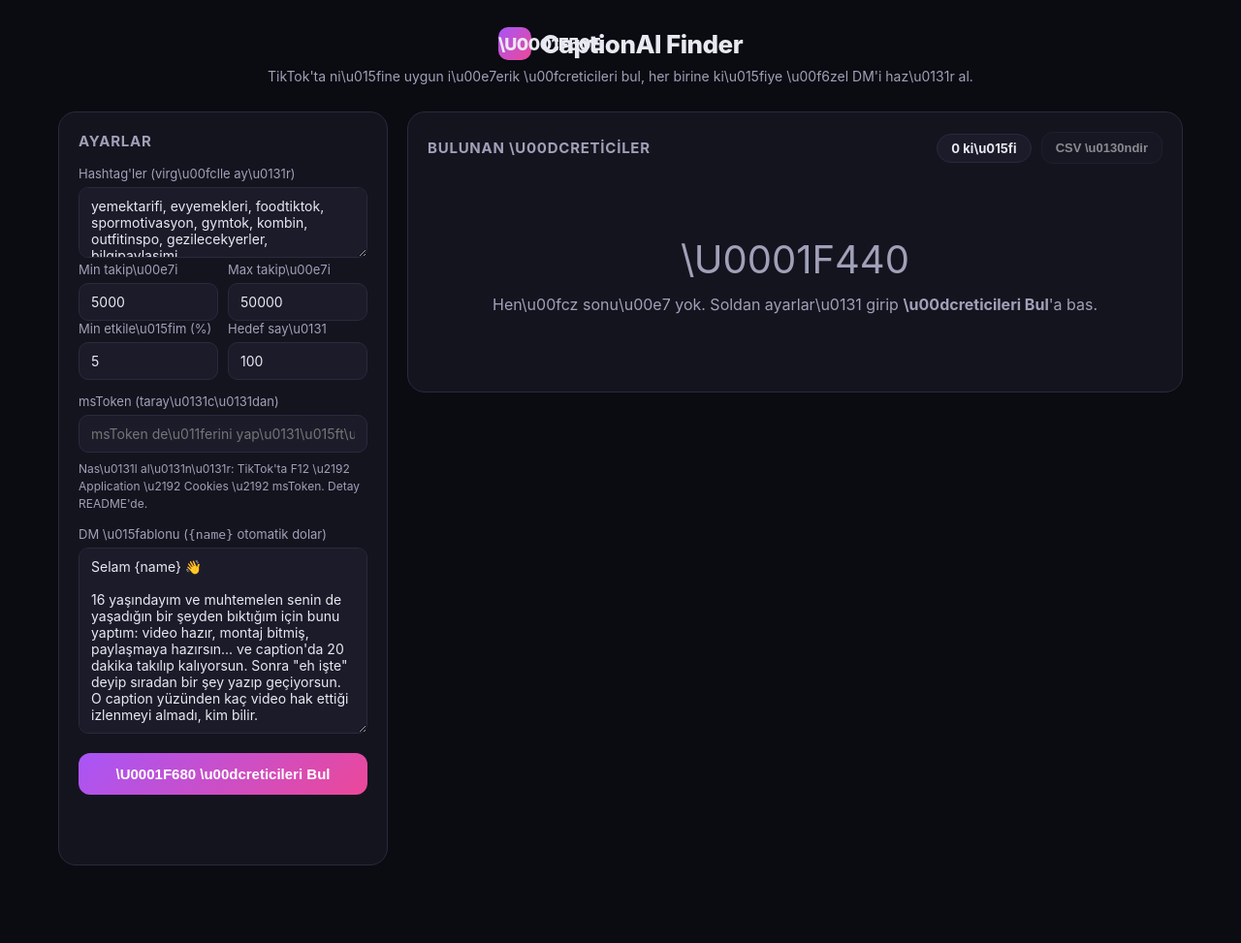
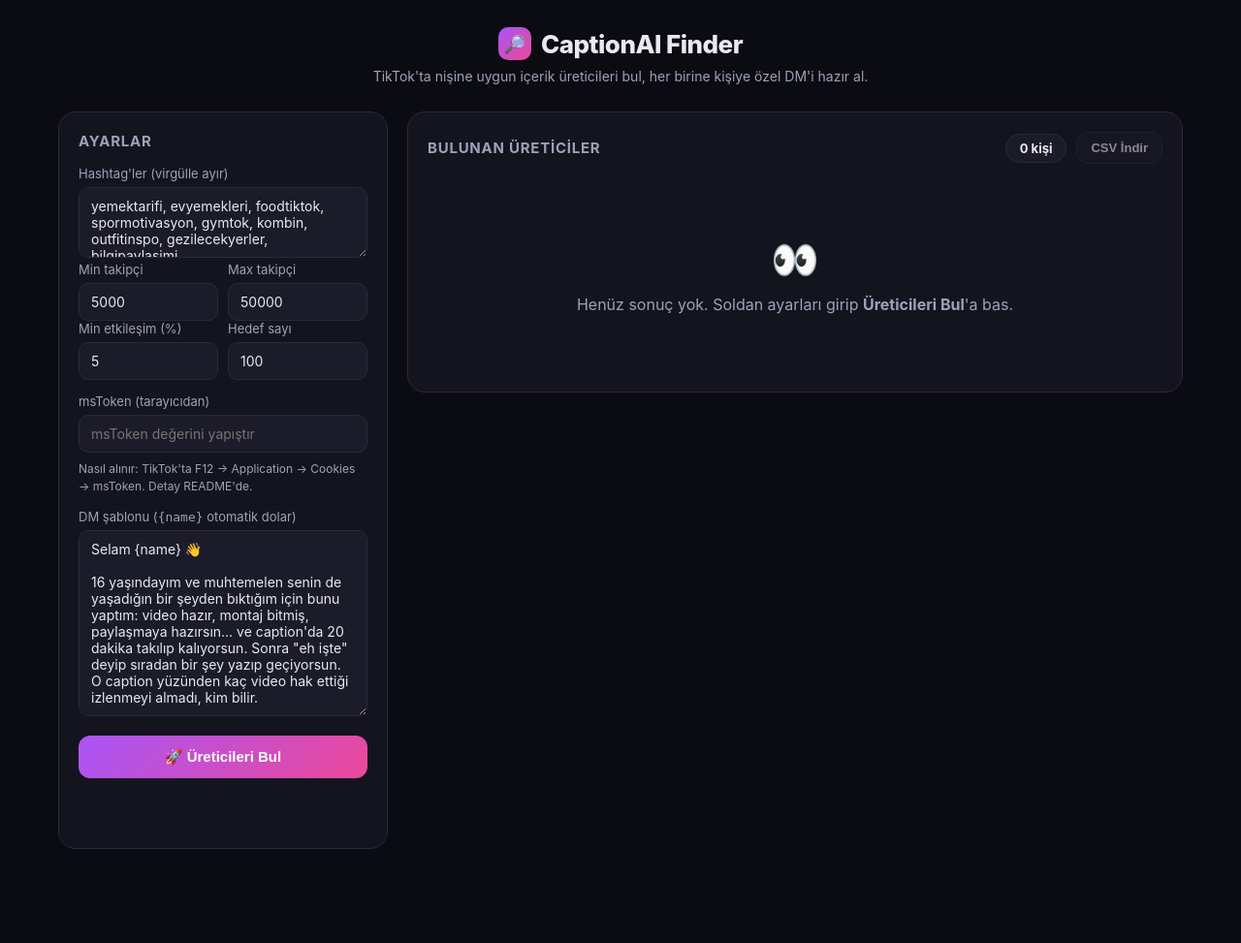
Before and after one commit to gaideaa123/Finder, a Flask app: page / in a window 1280 px wide. Shown: the whole page at 97% size. After the commit the page ends 876 px from the top, so only its background shows below. Run offline with Flask 3, Linux system fonts and the light colour scheme.

Commit message:
fix: arayüzdeki bozuk emoji kaçışlarını gerçek emojilerle değiştir
Önceki sürümde \U0001F... dizileri literal metin olarak kalıyordu (geçersiz
JSON kaçışı). Emojiler artık doğrudan karakter olarak yazıldı.

```diff
--- a/templates/index.html
+++ b/templates/index.html
@@ -62,7 +62,7 @@
     border: none; cursor: pointer; border-radius: 12px; font-weight: 700;
     font-size: 15px; padding: 13px 18px; width: 100%; color: white;
     background: linear-gradient(135deg, var(--accent), var(--accent-2));
-    transition: transform .12s ease, opacity .2s ease;
+    transition: transform .12s ease, opacity .2s ease; text-decoration: none;
   }
   .btn:hover { transform: translateY(-1px); }
   .btn:disabled { opacity: .5; cursor: not-allowed; transform: none; }
@@ -111,8 +111,8 @@
 <body>
 <div class="wrap">
   <header>
-    <div class="logo"><span class="dot">\U0001F50E</span> CaptionAI Finder</div>
-    <p>TikTok'ta ni\u015fine uygun i\u00e7erik \u00fcreticileri bul, her birine ki\u015fiye \u00f6zel DM'i haz\u0131r al.</p>
+    <div class="logo"><span class="dot">🔎</span> CaptionAI Finder</div>
+    <p>TikTok'ta nişine uygun içerik üreticileri bul, her birine kişiye özel DM'i hazır al.</p>
   </header>
 
   <div class="grid">
@@ -120,57 +120,57 @@
     <div class="card">
       <h2>Ayarlar</h2>
 
-      <label>Hashtag'ler (virg\u00fclle ay\u0131r)</label>
+      <label>Hashtag'ler (virgülle ayır)</label>
       <textarea id="hashtags" rows="3" placeholder="yemektarifi, gymtok, kombin"></textarea>
 
       <div class="row">
         <div>
-          <label>Min takip\u00e7i</label>
+          <label>Min takipçi</label>
           <input id="min_followers" type="number" value="5000" />
         </div>
         <div>
-          <label>Max takip\u00e7i</label>
+          <label>Max takipçi</label>
           <input id="max_followers" type="number" value="50000" />
         </div>
       </div>
 
       <div class="row">
         <div>
-          <label>Min etkile\u015fim (%)</label>
+          <label>Min etkileşim (%)</label>
           <input id="min_er" type="number" value="5" step="0.5" />
         </div>
         <div>
-          <label>Hedef say\u0131</label>
+          <label>Hedef sayı</label>
           <input id="target" type="number" value="100" />
         </div>
       </div>
 
-      <label>msToken (taray\u0131c\u0131dan)</label>
-      <input id="ms_token" type="password" placeholder="msToken de\u011ferini yap\u0131\u015ft\u0131r" />
-      <p class="hint">Nas\u0131l al\u0131n\u0131r: TikTok'ta F12 \u2192 Application \u2192 Cookies \u2192 msToken. Detay README'de.</p>
+      <label>msToken (tarayıcıdan)</label>
+      <input id="ms_token" type="password" placeholder="msToken değerini yapıştır" />
+      <p class="hint">Nasıl alınır: TikTok'ta F12 → Application → Cookies → msToken. Detay README'de.</p>
 
-      <label>DM \u015fablonu (<code>{name}</code> otomatik dolar)</label>
+      <label>DM şablonu (<code>{name}</code> otomatik dolar)</label>
       <textarea id="template" rows="10"></textarea>
 
       <div style="margin-top:16px">
-        <button class="btn" id="searchBtn" onclick="runSearch()">\U0001F680 \u00dcreticileri Bul</button>
+        <button class="btn" id="searchBtn" onclick="runSearch()">🚀 Üreticileri Bul</button>
       </div>
       <div class="status" id="status"></div>
     </div>
 
-    <!-- SA\u011e: Sonu\u00e7lar -->
+    <!-- SAĞ: Sonuçlar -->
     <div class="card">
       <div class="toolbar">
-        <h2 style="margin:0">Bulunan \u00dcreticiler</h2>
+        <h2 style="margin:0">Bulunan Üreticiler</h2>
         <div style="display:flex; gap:10px; align-items:center">
-          <span class="count-pill" id="countPill">0 ki\u015fi</span>
-          <button class="btn secondary small" id="csvBtn" onclick="downloadCsv()" disabled>CSV \u0130ndir</button>
+          <span class="count-pill" id="countPill">0 kişi</span>
+          <button class="btn secondary small" id="csvBtn" onclick="downloadCsv()" disabled>CSV İndir</button>
         </div>
       </div>
       <div class="creators" id="results"></div>
       <div class="empty" id="empty">
-        <div class="big">\U0001F440</div>
-        Hen\u00fcz sonu\u00e7 yok. Soldan ayarlar\u0131 girip <b>\u00dcreticileri Bul</b>'a bas.
+        <div class="big">👀</div>
+        Henüz sonuç yok. Soldan ayarları girip <b>Üreticileri Bul</b>'a bas.
       </div>
     </div>
   </div>
@@ -181,7 +181,7 @@
   const CFG = {{ cfg|tojson }};
   let CREATORS = [];
 
-  // On-doldur
+  // Ön-doldur
   document.getElementById('template').value = DEFAULT_TEMPLATE;
   if (CFG.hashtags) document.getElementById('hashtags').value = CFG.hashtags.join(', ');
   if (CFG.min_followers) document.getElementById('min_followers').value = CFG.min_followers;
@@ -215,8 +215,8 @@
     };
 
     btn.disabled = true;
-    btn.innerHTML = '<span class="spinner"></span> Taran\u0131yor...';
-    setStatus('TikTok taran\u0131yor, bu birka\u00e7 dakika s\u00fcrebilir...');
+    btn.innerHTML = '<span class="spinner"></span> Taranıyor...';
+    setStatus('TikTok taranıyor, bu birkaç dakika sürebilir...');
 
     try {
       const res = await fetch('/api/search', {
@@ -228,50 +228,50 @@
       if (!data.ok) throw new Error(data.error || 'Bilinmeyen hata');
       CREATORS = data.creators;
       render();
-      setStatus(`Tamam! ${data.count} \u00fcretici bulundu.`);
+      setStatus('Tamam! ' + data.count + ' üretici bulundu.');
     } catch (e) {
       setStatus('Hata: ' + e.message, true);
     } finally {
       btn.disabled = false;
-      btn.innerHTML = '\U0001F680 \u00dcreticileri Bul';
+      btn.innerHTML = '🚀 Üreticileri Bul';
     }
   }
 
   function render() {
     const wrap = document.getElementById('results');
     const empty = document.getElementById('empty');
-    document.getElementById('countPill').textContent = CREATORS.length + ' ki\u015fi';
+    document.getElementById('countPill').textContent = CREATORS.length + ' kişi';
     document.getElementById('csvBtn').disabled = CREATORS.length === 0;
 
     if (!CREATORS.length) { empty.style.display = 'block'; wrap.innerHTML = ''; return; }
     empty.style.display = 'none';
 
-    wrap.innerHTML = CREATORS.map((c, i) => `
-      <div class="creator">
-        <div class="creator-head">
-          <div>
-            <div class="creator-name">${escapeHtml(c.nickname || c.username)}</div>
-            <div class="creator-sub">@${escapeHtml(c.username)} \u00b7 #${escapeHtml(c.hashtag)}</div>
-          </div>
-          <div class="badges">
-            <span class="badge">${formatNum(c.followers)} takip\u00e7i</span>
-            <span class="badge er">ER ${(c.engagement_rate*100).toFixed(1)}%</span>
-          </div>
-        </div>
-        <div class="dm" id="dm-${i}">${escapeHtml(c.message)}</div>
-        <div class="creator-actions">
-          <button class="btn small" onclick="copyDm(${i}, this)">\U0001F4CB Kopyala</button>
-          <a class="btn small secondary" href="${c.profile}" target="_blank" rel="noopener">\U0001F464 Profile Git</a>
-        </div>
-      </div>
-    `).join('');
+    wrap.innerHTML = CREATORS.map((c, i) =>
+      '<div class="creator">' +
+        '<div class="creator-head">' +
+          '<div>' +
+            '<div class="creator-name">' + escapeHtml(c.nickname || c.username) + '</div>' +
+            '<div class="creator-sub">@' + escapeHtml(c.username) + ' · #' + escapeHtml(c.hashtag) + '</div>' +
+          '</div>' +
+          '<div class="badges">' +
+            '<span class="badge">' + formatNum(c.followers) + ' takipçi</span>' +
+            '<span class="badge er">ER ' + (c.engagement_rate*100).toFixed(1) + '%</span>' +
+          '</div>' +
+        '</div>' +
+        '<div class="dm" id="dm-' + i + '">' + escapeHtml(c.message) + '</div>' +
+        '<div class="creator-actions">' +
+          '<button class="btn small" onclick="copyDm(' + i + ', this)">📋 Kopyala</button>' +
+          '<a class="btn small secondary" href="' + c.profile + '" target="_blank" rel="noopener">👤 Profile Git</a>' +
+        '</div>' +
+      '</div>'
+    ).join('');
   }
 
   function copyDm(i, btn) {
     const text = CREATORS[i].message;
     navigator.clipboard.writeText(text).then(() => {
       const orig = btn.innerHTML;
-      btn.innerHTML = '\u2705 Kopyaland\u0131';
+      btn.innerHTML = '✅ Kopyalandı';
       btn.classList.add('copied');
       setTimeout(() => { btn.innerHTML = orig; btn.classList.remove('copied'); }, 1500);
     });
```
